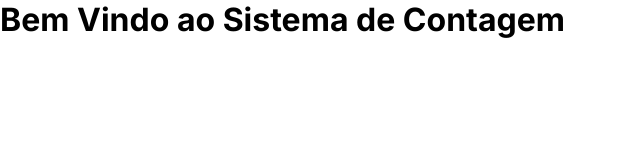
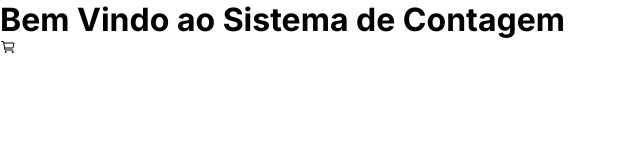
Before and after one commit to vitorkravs/evolutionsoft-challenge, a Next.js app: page / in a window 1280 px wide. Shown: the top 160 px of the page, without its empty margins (0-640 px from the left). Built offline with nearby package versions, Linux system fonts and the light colour scheme.

Commit message:
feat: adicionando componente Cart ao Header

```diff
--- a/src/components/Header/Header.tsx
+++ b/src/components/Header/Header.tsx
@@ -1,3 +1,5 @@
+import Cart from "../Cart/Cart";
+
 interface HeaderProps {
   message: string;
 }
@@ -6,6 +8,7 @@ const Header = ({ message }: HeaderProps) => {
   return (
     <header>
       <h1>{message}</h1>
+      <Cart />
     </header>
   );
 };
```
